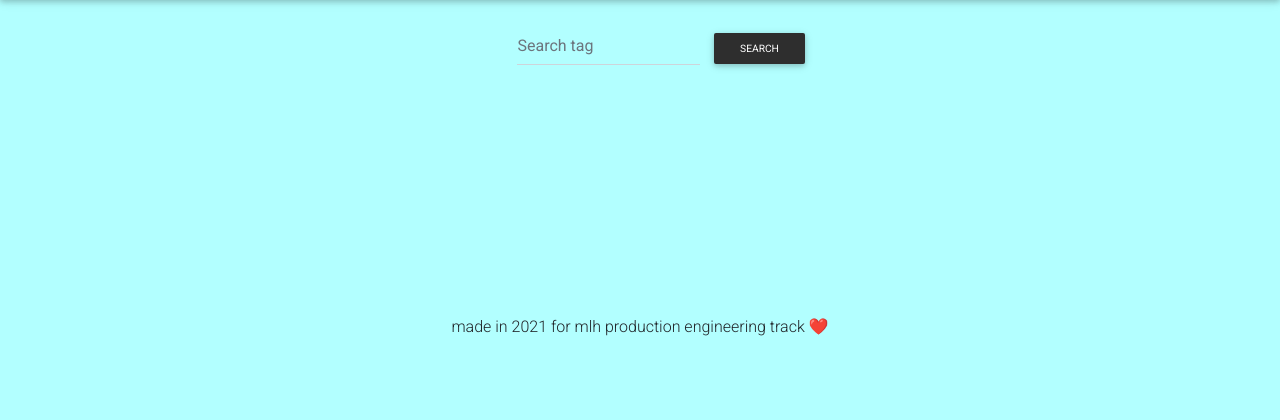
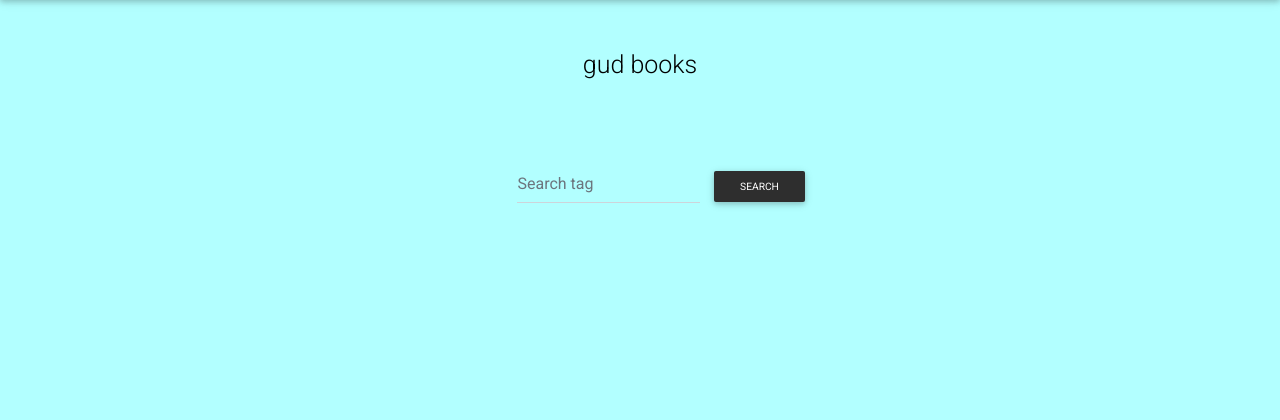
Before and after one commit to Taenerys/BookHub, a Flask app: page /catalog in a window 1280 px wide. Shown: the part 56-476 px from the top of the page. Run offline with Flask 2, Linux system fonts and the light colour scheme; data that the repository does not hold is empty; some libraries are stand-ins or nearby versions.

Commit message:
added title to catalog

```diff
--- a/app/templates/catalog.html
+++ b/app/templates/catalog.html
@@ -1,5 +1,6 @@
 {% extends 'index.html' %} {% block content %}
 
+<h6 style="text-align: center">gud books</h6>
 <div class="search-tag">
   <div class="child-search-tag">
     <form
```
